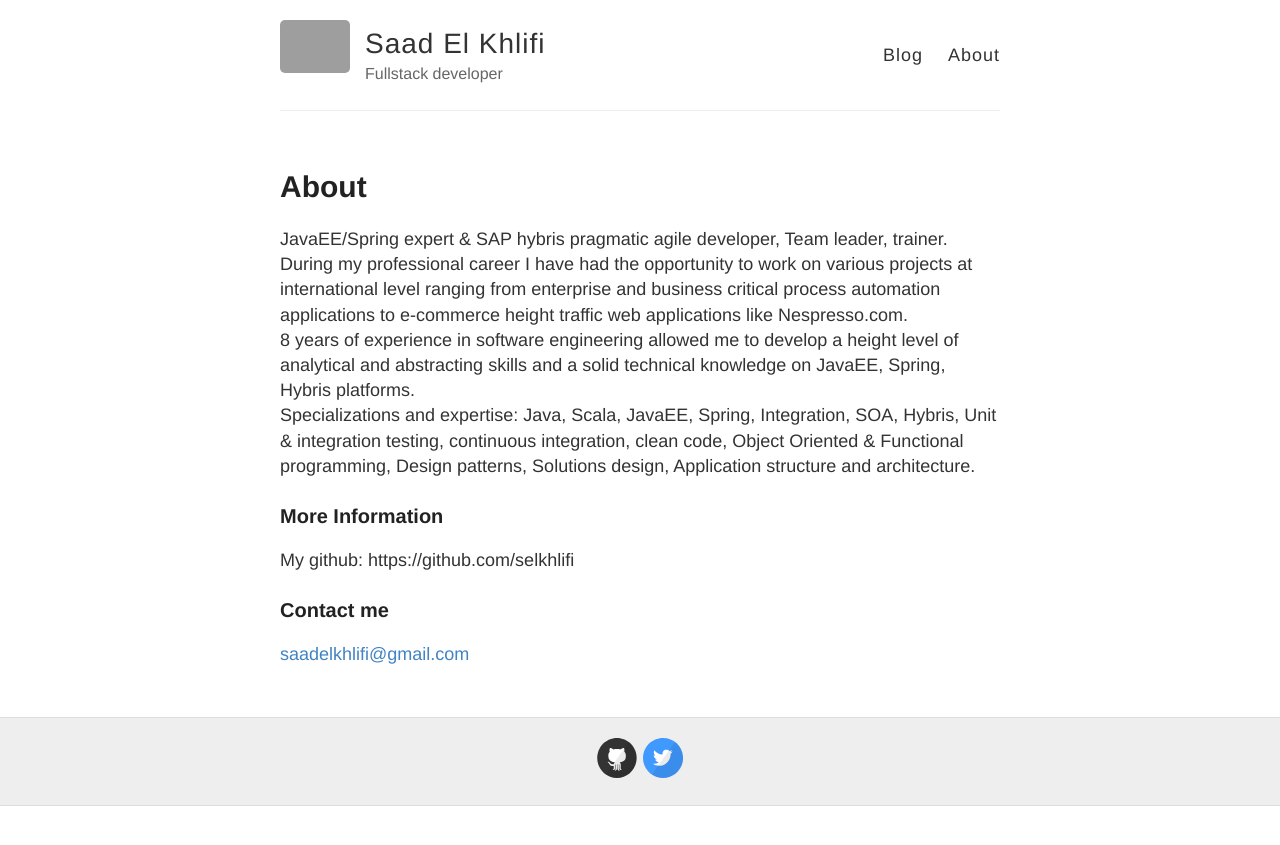
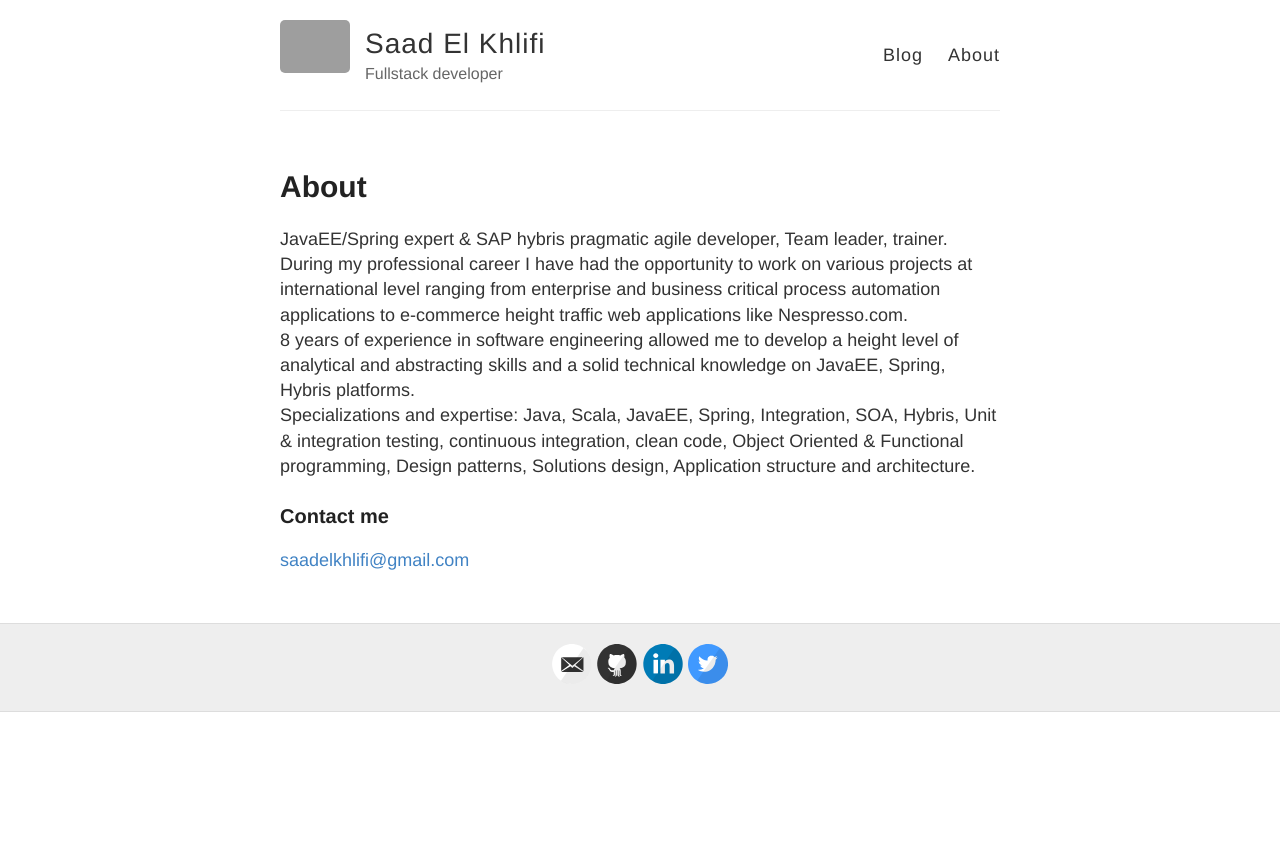
Before and after one commit to selkhlifi/selkhlifi.github.io, a Jekyll site: the page built from about.md, in a window 1280 px wide. Shown: the top 845 px of the page. Built offline with Jekyll 4.4.1, drawn with Linux system fonts in a browser that asks for light colours; some of the changed lines change nothing that is shown; grey boxes are pictures that could not be loaded.

Commit message:
fix the structure of the blog2

```diff
--- a/_config.yml
+++ b/_config.yml
@@ -18,15 +18,15 @@ avatar: https://raw.githubusercontent.com/barryclark/jekyll-now/master/images/je
 # Includes an icon in the footer for each username you enter
 footer-links:
   dribbble:
-  email:
+  email: saadelkhlifi@gmail.com
   facebook:
   flickr:
-  github: barryclark/jekyll-now
+  github: selkhlifi
   instagram:
-  linkedin:
+  linkedin: saad-el-khlifi-1599a836
   pinterest:
   rss: # just type anything here for a working RSS icon
-  twitter: jekyllrb
+  twitter: saadoz
   stackoverflow: # your stackoverflow profile, e.g. "users/50476/bart-kiers"
   youtube: # channel/<your_long_string> or user/<user-name>
   googleplus: # anything in your profile username that comes after plus.google.com/
--- a/about.md
+++ b/about.md
@@ -17,10 +17,6 @@ Unit &amp; integration testing, continuous integration, clean code, Object Orien
 Functional programming, Design patterns, Solutions design, Application structure and
 architecture.
 
-### More Information
-
-My github: https://github.com/selkhlifi
-
 ### Contact me
 
 [saadelkhlifi@gmail.com](mailto:saadelkhlifi@gmail.com)
```
